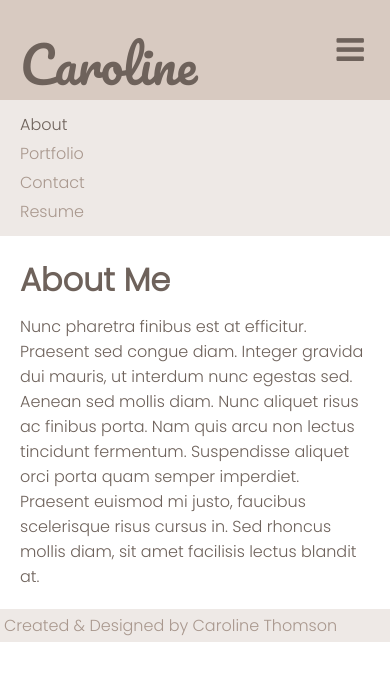
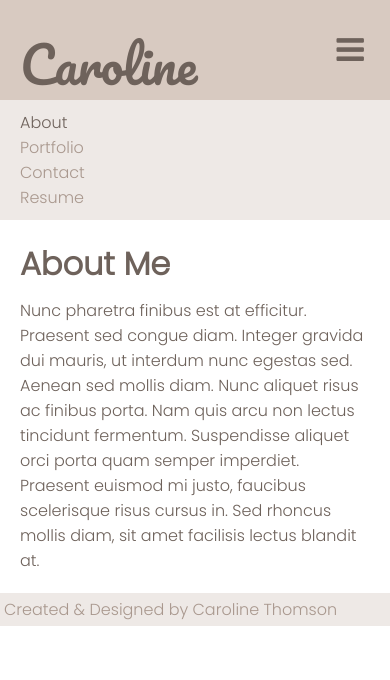
Before and after one commit to carolinemae/Caroline-Portfolio, a React (Create React App) app in the folder develop/: page / in a window 390 px wide. Both pictures are taken after a click on the button 350 px from the left and 50 px from the top of the page. Shown: the top 680 px of the page. Built offline with nearby package versions, Linux system fonts and the light colour scheme.

Commit message:
hamburger nav link styling updated

```diff
--- a/develop/src/components/Header.js
+++ b/develop/src/components/Header.js
@@ -64,7 +64,7 @@ function Header({ currentPage, handlePageChange }) {
       </div>
       <div className='hidden-nav' style={{display: hiddenNav ? 'flex' : 'none'}}>
         <ul className="hidden-nav-links">
-          <li className="nav-item">
+          <li className="hidden-nav-item">
             <a
               href="#about"
               onClick={() => handlePageChange('About')}
@@ -74,7 +74,7 @@ function Header({ currentPage, handlePageChange }) {
               About
             </a>
           </li>
-          <li className="nav-item">
+          <li className="hidden-nav-item">
             <a
               href="#portfolio"
               onClick={() => handlePageChange('Portfolio')}
@@ -84,7 +84,7 @@ function Header({ currentPage, handlePageChange }) {
               Portfolio
             </a>
           </li>
-          <li className="nav-item">
+          <li className="hidden-nav-item">
             <a
               href="#contact"
               onClick={() => handlePageChange('Contact')}
@@ -94,7 +94,7 @@ function Header({ currentPage, handlePageChange }) {
               Contact
             </a>
           </li>
-          <li className="nav-item">
+          <li className="hidden-nav-item">
             <a
               href="#resume"
               onClick={() => handlePageChange('Resume')}
--- a/develop/src/styles/Header.css
+++ b/develop/src/styles/Header.css
@@ -71,10 +71,25 @@
 .hidden-nav-links {
     list-style: none;
     padding: 0;
+    width: 100%;
 }
 
 .hidden-nav-links li {
     padding-left: 10px;
+}
+
+.hidden-nav-item a {
+    text-decoration: none;
+    width: 100%;
+    color: var(--color-three);
+}
+
+.hidden-nav-item:hover {
+    background-color: var(--color-one);
+}
+
+.hidden-nav-item .active {
+    color: var(--color-four);
 }
 
 @media only screen and (max-width: 650px) {
```
